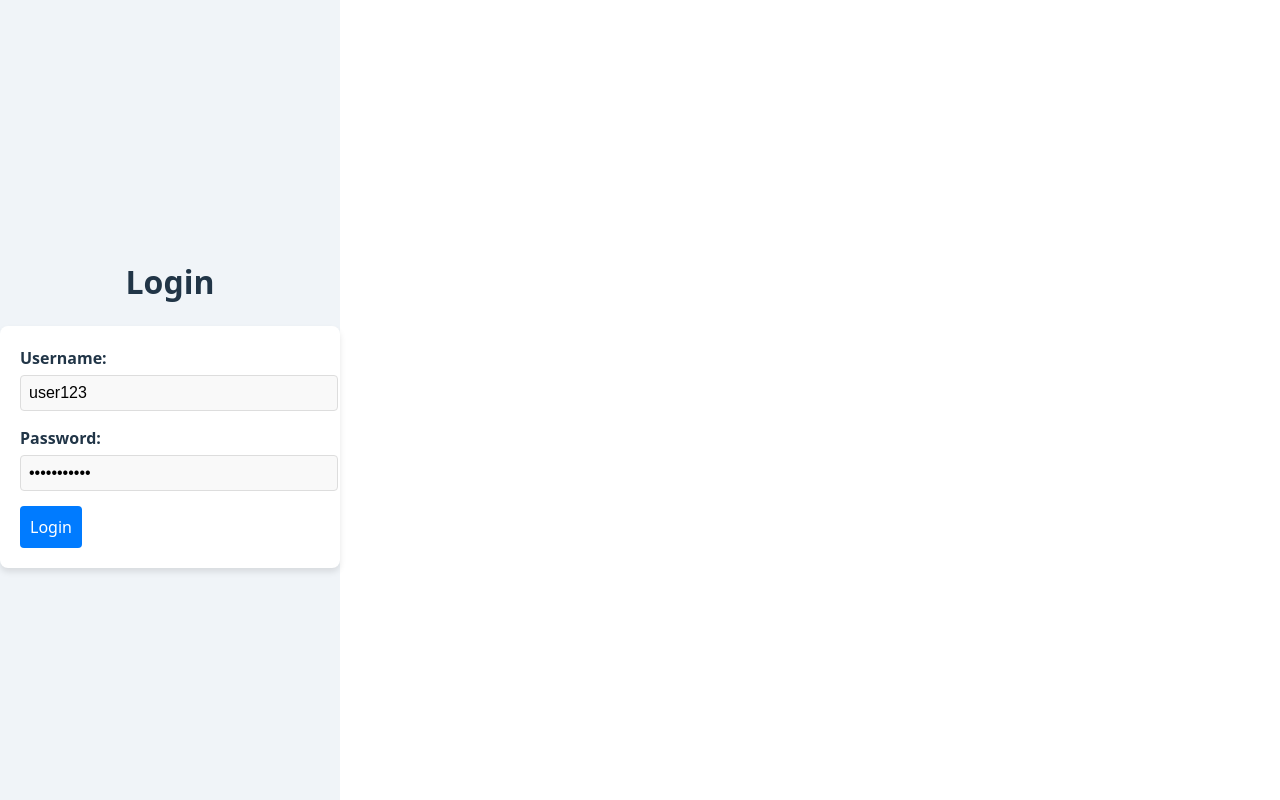
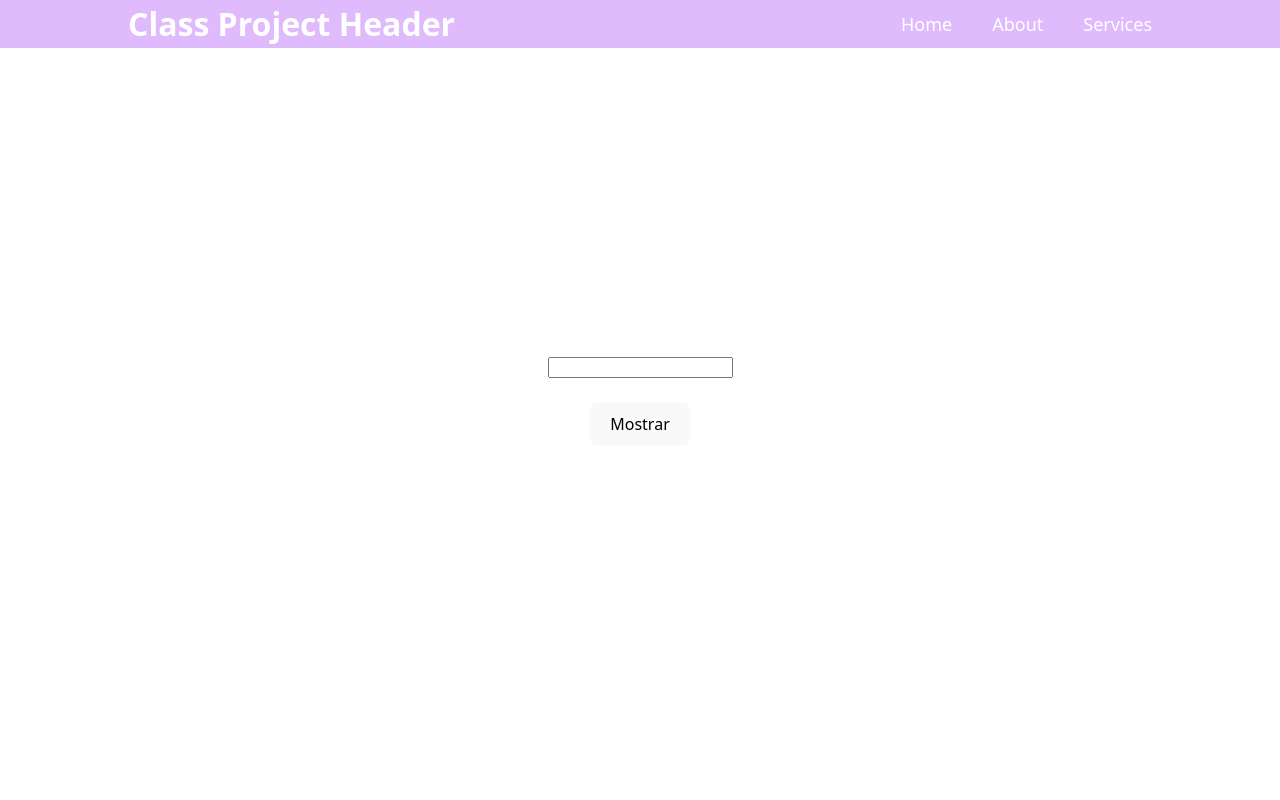
Before and after one commit to paulinamijares/ActWebFront, a React (Vite) app: page / in a window 1280 px wide. Built offline with nearby package versions, Linux system fonts and the light colour scheme.

Commit message:
update front

```diff
--- a/src/App.css
+++ b/src/App.css
@@ -1,59 +1,5 @@
-.App {
-  display: flex;
-  flex-direction: column;
-  align-items: center;
-  justify-content: center;
-  height: 100vh;
-  background-color: #f0f4f8;
+#root {
+  margin: 0 auto;
+  padding: 2rem;
+  text-align: center;
 }
-
-h2 {
-  font-size: 2rem;
-  margin-bottom: 20px;
-}
-
-.login-form {
-  background-color: #fff;
-  padding: 20px;
-  border-radius: 8px;
-  box-shadow: 0 4px 6px rgba(0, 0, 0, 0.1);
-  width: 300px;
-  display: flex;
-  flex-direction: column;
-}
-
-.form-group {
-  margin-bottom: 15px;
-}
-
-label {
-  font-weight: bold;
-  margin-bottom: 5px;
-}
-
-input {
-  width: 100%;
-  padding: 8px;
-  border: 1px solid #ddd;
-  border-radius: 4px;
-  margin-top: 5px;
-  font-size: 1rem;
-}
-
-input[readOnly] {
-  background-color: #f9f9f9;
-}
-
-button {
-  padding: 10px;
-  background-color: #007bff;
-  color: white;
-  border: none;
-  border-radius: 4px;
-  cursor: pointer;
-  font-size: 1rem;
-}
-
-button:hover {
-  background-color: #0056b3;
-}
--- a/src/App.jsx
+++ b/src/App.jsx
@@ -1,36 +1,21 @@
-import './App.css';
+import { useState } from 'react'
+import './App.css'
+import Footer from './components/Footer.jsx'
+import Control from './components/Control.jsx'
+import Header from './components/Header.jsx'
 
 function App() {
+  const [count, setCount] = useState(0)
+
   return (
-    <div className="App">
-      <h2>Login</h2>
-      <form className="login-form">
-        <div className="form-group">
-          <label htmlFor="username">Username:</label>
-          <input
-            type="text"
-            id="username"
-            placeholder="Enter username"
-            value="user123"  // Static value
-            readOnly
-          />
-        </div>
-        <div className="form-group">
-          <label htmlFor="password">Password:</label>
-          <input
-            type="password"
-            id="password"
-            placeholder="Enter password"
-            value="password123"  // Static value
-            readOnly
-          />
-        </div>
-        <div>
-          <button type="submit" className="login-button">Login</button>
-        </div>
-      </form>
-    </div>
-  );
+    <>
+      <div className="App">
+        <Header />
+        <Control />
+        <Footer />
+      </div>
+    </>
+  )
 }
 
-export default App;
+export default App
--- /dev/null
+++ b/src/components/Control.jsx
@@ -0,0 +1,27 @@
+import React, { useState } from 'react';
+
+const Control = () => {
+  const [inputText, setInputText] = useState('');
+  const [displayText, setDisplayText] = useState('');
+
+  return (
+    <div style={{ textAlign: 'center', marginTop: '20px', color:'white'}}>
+        <p>Ingresa tu nombre: </p>
+      <input
+        type="text"
+        value={inputText}
+        onChange={(e) => setInputText(e.target.value)}
+      />
+      <div>
+        <br ></br>
+        <button onClick={() => setDisplayText("¡Bienvenid@ " + inputText + "!")}>Mostrar</button>
+      </div>
+      <div>
+            <p style={{ fontSize: '18px', fontWeight: 'bold', minHeight: '24px'}}> {displayText}</p>
+        </div>
+
+    </div>
+  );
+};
+
+export default Control;
--- /dev/null
+++ b/src/components/Footer.jsx
@@ -0,0 +1,20 @@
+import React from 'react';
+
+const Footer = () => {
+  return (
+    <footer style={{
+        position: 'fixed',
+        bottom: 0,
+        left: 0,
+        width: '100%',
+        textAlign: 'center',
+        padding: '10px 0',
+        fontSize: '12px',
+        color: 'white'
+      }}>
+      <p>© 2025 Actividad de aprendizaje 1: M7 Práctica React</p>
+    </footer>
+  );
+}
+
+export default Footer;
--- /dev/null
+++ b/src/components/Header.jsx
@@ -0,0 +1,16 @@
+import react from 'react'
+import './NavBar.css'
+
+const Header = () => {
+    return (
+        <header className="header">
+            <a href="/" className="logo">Class Project Header</a>
+            <nav className="navbar">
+                <a href="/">Home</a>
+                <a href="/">About</a>
+                <a href="/">Services</a>
+            </nav>
+        </header>
+    )
+}
+export default Header
--- /dev/null
+++ b/src/components/NavBar.css
@@ -0,0 +1,41 @@
+.header {
+    position: fixed;
+    top: 0;
+    left: 0;
+    width: 100%;
+    padding: 0px 10%;
+    background-color: #8a00f345;
+    display: flex;
+    justify-content: space-between;
+    align-items: center;
+    box-sizing: border-box;
+}
+
+.logo {
+    font-size: 32px;
+    color: white;
+    font-weight: 700;
+}
+
+.navbar a {
+    position: relative;
+    font-size: 18px;
+    color: white;
+    font-weight: 500;
+    margin-left: 40px;
+}
+
+.navbar a::before {
+    content: '';
+    position: absolute;
+    top: 100%;
+    left: 0;
+    width: 0;
+    height: 2px;
+    background: white;
+    transition: 0.3s;
+}
+
+.navbar a:hover::before {
+    width: 100%;
+}
```
